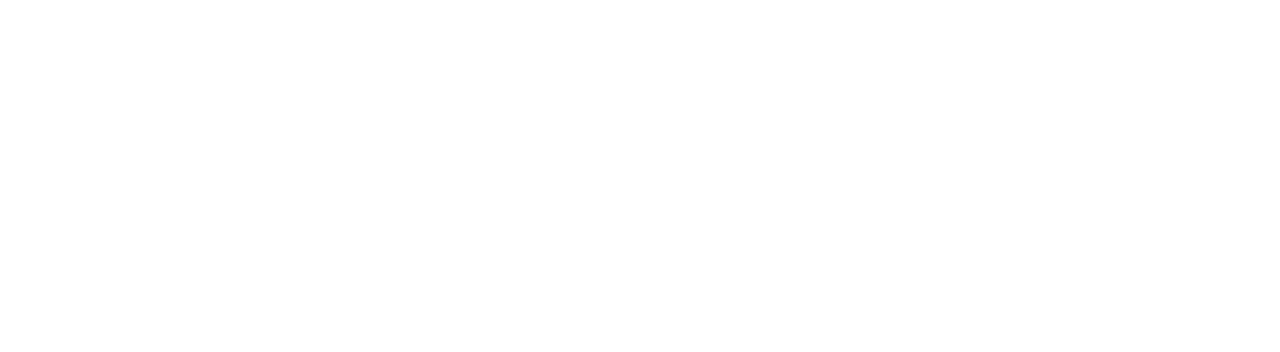
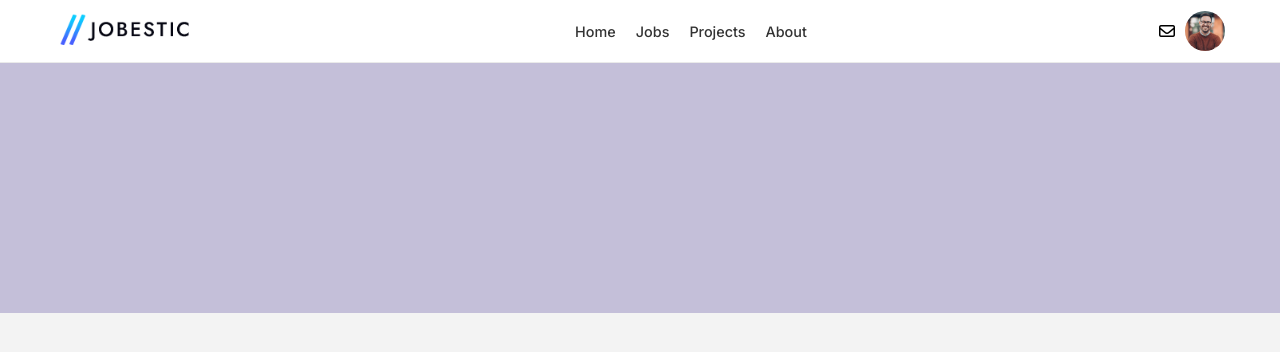
Before and after one commit to jahangirseven/jobestic, a plain HTML site: page index.html in a window 1280 px wide. Drawn offline with Linux system fonts and the light colour scheme.

Commit message:
Header section added

```diff
--- /dev/null
+++ b/assets/css/_colors.sass
@@ -0,0 +1 @@
+$menu-color: #333
--- /dev/null
+++ b/assets/css/main.scss
@@ -0,0 +1,78 @@
+@use "colors";
+body{
+    background-color: #f3f3f3;
+    font-family: 'inter';
+    padding: 0;
+    margin: 0;
+}
+.content-limiter{
+    max-width: 1170px;
+    margin: 0 auto;
+}
+
+/* Header */
+.app-header {
+    width: 100%;
+    min-height: 60px;
+    border-bottom: 1px solid rgb(234, 234, 234);
+    background-color: #fff;
+    .content-limiter{
+        display: flex;
+        justify-content: space-between;
+        align-items: center;
+    }
+}
+
+.header-logo{
+    max-width: 20%;
+    img{
+        max-width: 80%;
+        height: auto;
+    }
+}
+.header-navigation{
+width: 70%;
+    ul{
+        display: flex;
+        list-style: none;
+        padding: 0;
+        justify-content: center;
+        li{
+          padding: 5px 10px;
+          border-radius: 2px;
+          transition: 200ms;
+          &:hover{
+            transition: 200ms;
+            background-color: rgb(243, 243, 243);
+          }
+          a{
+            color: colors.$menu-color;
+            font-size: 0.9rem;
+            font-weight: 500;
+            text-decoration: none;
+          }
+        }
+    }
+}
+
+.header-extras{
+    display: flex;
+    align-items: center;
+
+    .header-extra-item{
+        margin-left: 10px;
+    }
+}
+
+.header-extras .user-avatar--header{
+    width: 40px;
+    height: 40px;
+    border-radius: 100%;
+}
+
+
+.banner{
+    width: 100%;
+    height: 250px;
+    background-color: rgb(196, 191, 217);
+}
--- a/index.html
+++ b/index.html
@@ -4,9 +4,36 @@
     <meta charset="UTF-8">
     <meta http-equiv="X-UA-Compatible" content="IE=edge">
     <meta name="viewport" content="width=device-width, initial-scale=1.0">
+    <link rel="stylesheet" href="assets/css/main.css">
+    <link href="https://fonts.googleapis.com/css2?family=Inter:ital,wght@0,400;0,500;0,600;1,400&display=swap" rel="stylesheet">    <script src="https://use.fontawesome.com/008d810b87.js"></script>
     <title>Jobestic</title>
 </head>
 <body>
+    <header class="app-header">
+        <div class="content-limiter">
+           <span class="header-logo">
+             <a>
+                <img src="img/logo.png" />
+             </a>
+           </span><!-- Logo -->
+           <nav class="header-navigation">
+              <ul>
+                <li><a href="#">Home</a></li>
+                <li><a href="#">Jobs</a></li>
+                <li><a href="#">Projects</a></li>
+                <li><a href="#">About</a></li>
+              </ul>
+           </nav>
+           <div class="header-extras">
+             <i class="fa fa-envelope fa-regular header-extra-item"></i>
+             <img  class="user-avatar--header header-extra-item" src="img/user-logged.png" />
+           </div><!-- extras -->
 
+        </div>
+    </header> <!-- Main header -->
+
+    <section class="banner">
+
+    </section>
 </body>
 </html>
```
Also changed, not shown: assets/css/main.css (added), assets/js/app.js (added), img/logo.png (added), img/user-logged.png (added), 1 other file.
